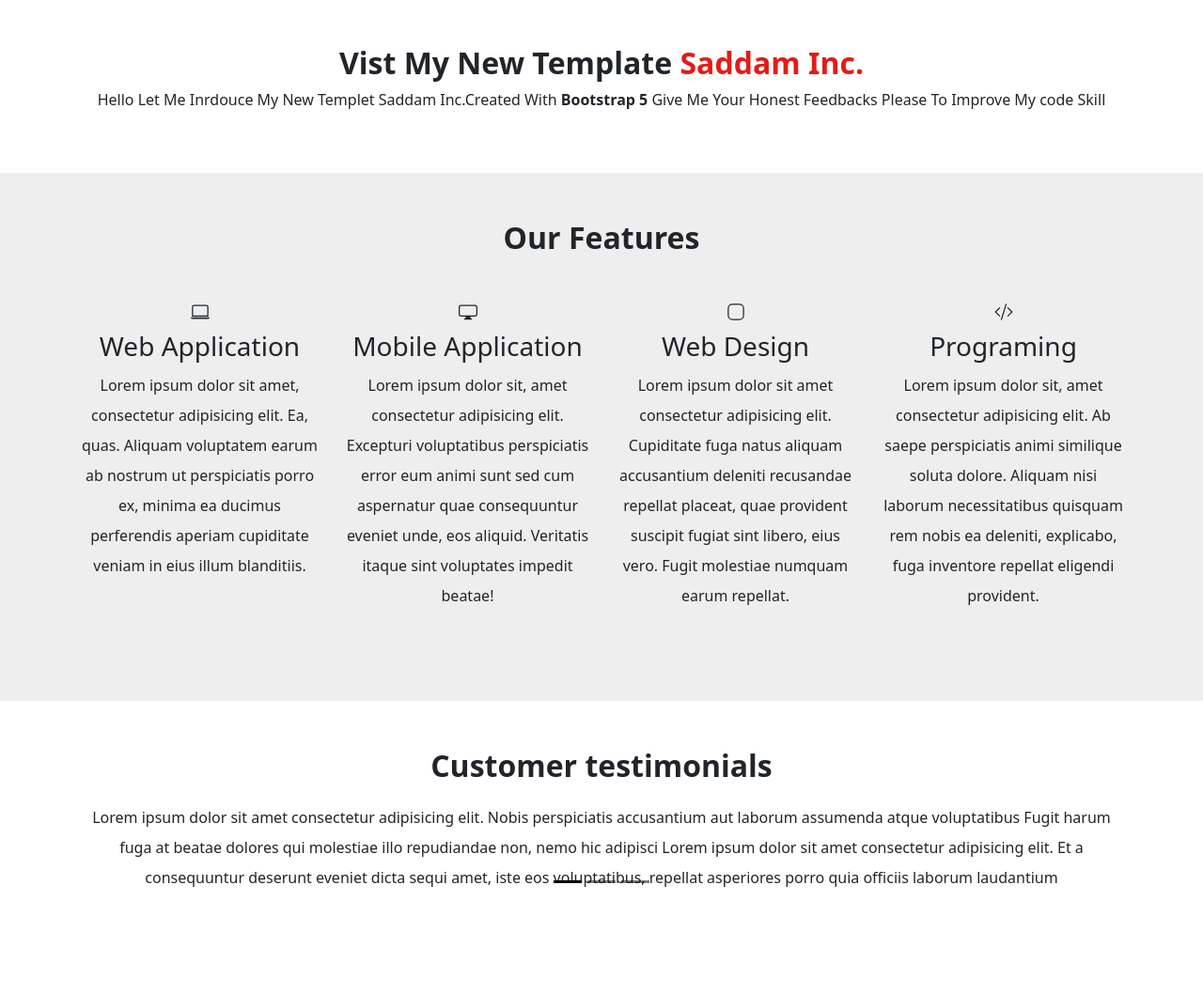
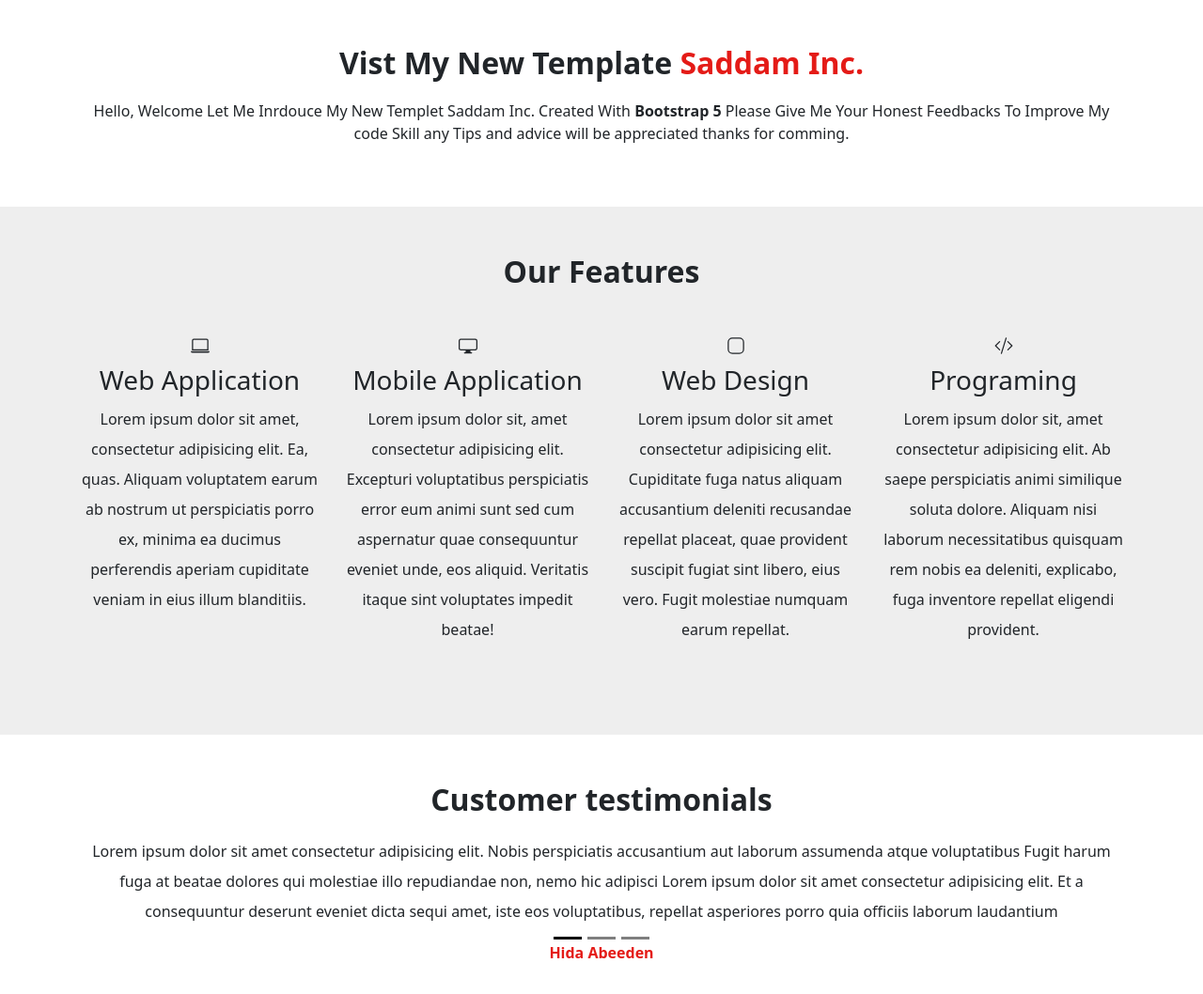
Before and after one commit to saddamarbaa/company-website-design-bootstrap5, a plain HTML site: page index.html in a window 1280 px wide. Shown: the part 932-1990 px from the top of the page at 94% size. Drawn offline with Linux system fonts and the light colour scheme.

Commit message:
updated Testimonial Carousel(added names)

```diff
--- a/css/style.css
+++ b/css/style.css
@@ -10,7 +10,7 @@
 
 body {
   padding-top: 90px;
-  height: 3500px; /* will be remove */
+  height: 3000px; /* will be remove */
 }
 
 /********** Start Overwriting Bootsstrap **********/
@@ -82,6 +82,7 @@ body {
 .about h1 {
   font-weight: bold;
   font-size: 2rem;
+  margin-bottom: 20px;
 }
 
 .about h1 span {
@@ -91,6 +92,7 @@ body {
 .h1 {
   font-weight: bold;
   font-size: 2rem;
+  margin-bottom: 20px;
 }
 /********** End About me Section **********/
 
@@ -135,4 +137,8 @@ body {
 .testimonial p {
   line-height: 2em;
 }
+.testimonial span {
+  font-weight: bold;
+  color: var(--red);
+}
 /********** End Testimonial Section **********/
--- a/index.html
+++ b/index.html
@@ -100,8 +100,10 @@
     <div class="container">
       <h1>Vist My New Template <span>Saddam Inc.</span></h1>
       <p>
-        Hello Let Me Inrdouce My New Templet Saddam Inc.Created With <strong> Bootstrap 5 </strong> Give Me Your Honest
-        Feedbacks Please To Improve My code Skill
+        Hello, Welcome Let Me Inrdouce My New Templet Saddam Inc.
+        Created With<strong> Bootstrap 5 </strong> Please Give Me Your Honest Feedbacks To Improve My code Skill any
+        Tips and advice will
+        be appreciated thanks for comming.
       </p>
     </div>
   </section>
@@ -189,6 +191,7 @@
               Lorem ipsum dolor sit amet consectetur adipisicing elit. Et a consequuntur deserunt eveniet dicta sequi
               amet, iste eos voluptatibus, repellat asperiores porro quia officiis laborum laudantium
             </p>
+            <span>Hida Abeeden</span>
           </div>
           <div class="carousel-item" data-bs-interval="2000">
             <p>
@@ -198,6 +201,7 @@
               Lorem ipsum dolor sit amet consectetur adipisicing elit. Et a consequuntur deserunt eveniet dicta sequi
               amet, iste eos voluptatibus, repellat asperiores porro quia officiis laborum laudantium
             </p>
+            <span>Wallaa Aldeen</span>
           </div>
           <div class="carousel-item" data-bs-interval="2000">
             <p>
@@ -207,6 +211,7 @@
               Lorem ipsum dolor sit amet consectetur adipisicing elit. Et a consequuntur deserunt eveniet dicta sequi
               amet, iste eos voluptatibus, repellat asperiores porro quia officiis laborum laudantium
             </p>
+            <span>John De</span>
           </div>
 
           <div class="carousel-item" data-bs-interval="2000">
@@ -217,6 +222,7 @@
               Lorem ipsum dolor sit amet consectetur adipisicing elit. Et a consequuntur deserunt eveniet dicta sequi
               amet, iste eos voluptatibus, repellat asperiores porro quia officiis laborum laudantium
             </p>
+            <span>Steeven Jdas</span>
           </div>
           <!-- End Testimonial Carousel -->
         </div>
@@ -224,7 +230,6 @@
   <!-- End Testimonial Section -->
 
 
-
   <!-- Section: Testimonials v.1 -->
   <!-- Bootstrap Js File -->
   <script src="js/bootstrap.min.js"></script>
```
